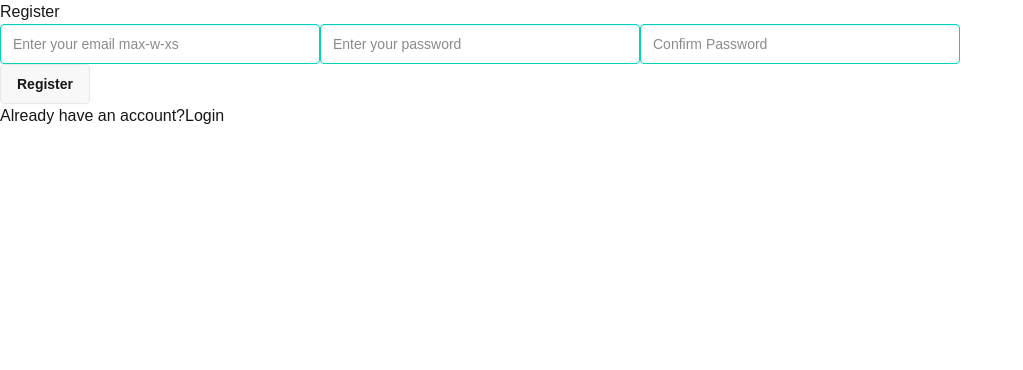
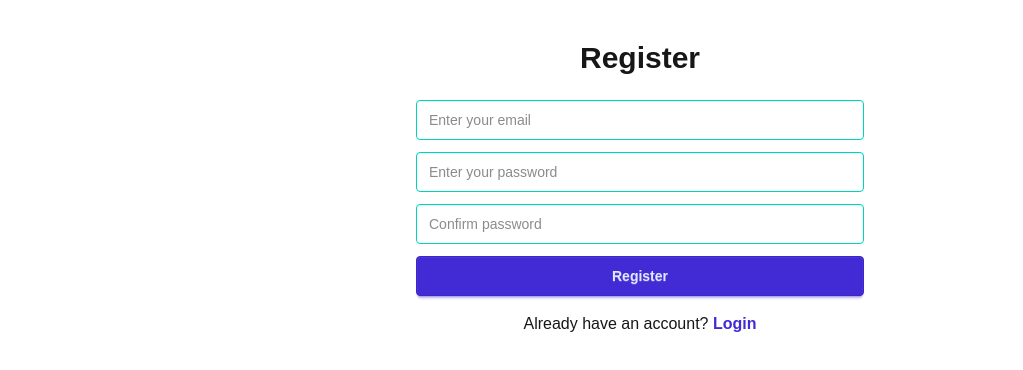
Before and after one commit to Rahul1-design/ImageKit-Video-Shop-, a Next.js app: page /register in a window 1280 px wide. Shown: the top 370 px of the page, without its empty margins (0-1023 px from the left). Built offline with nearby package versions, Linux system fonts and the light colour scheme; no server answers; what @imagekit/next would draw is missing.

Commit message:
Enhance registration page with improved styling and layout

```diff
--- /dev/null
+++ b/app/login/page.tsx
@@ -0,0 +1 @@
+"use client"
--- a/app/register/page.tsx
+++ b/app/register/page.tsx
@@ -38,27 +38,49 @@ const page = () => {
         }
     }
     return (
-        <div className=''>
-            <h1>Register</h1>
+        <div className="container mx-auto px-4 py-10">
+            <h1 className="font-bold text-3xl mb-6 text-center">Register</h1>
+
             <form onSubmit={handleSubmit}>
-                <div className=''>
+                <div className="max-w-md mx-auto space-y-3">
+                    <input
+                        className="input input-accent w-full"
+                        type="email"
+                        placeholder="Enter your email"
+                        value={email}
+                        onChange={(e) => setEmail(e.target.value)}
+                    />
 
-                    <input className='input input-accent ' type="email" placeholder='Enter your email max-w-xs' value={email} onChange={(e) => setEmail(e.target.value)} />
+                    <input
+                        className="input input-accent w-full"
+                        type="password"
+                        placeholder="Enter your password"
+                        value={password}
+                        onChange={(e) => setPassword(e.target.value)}
+                    />
 
-                    <input className='input input-accent max-w-xs' type="password" placeholder='Enter your password' value={password} onChange={(e) => setPassword(e.target.value)} />
+                    <input
+                        className="input input-accent w-full"
+                        type="password"
+                        placeholder="Confirm password"
+                        value={confirmPassword}
+                        onChange={(e) => setConfirmPassword(e.target.value)}
+                    />
 
-                    <input className='input input-accent max-w-xs' type="password" placeholder='Confirm Password' value={confirmPassword} onChange={(e) => setConfirmPassword(e.target.value)} />
+                    <button className="btn btn-primary w-full">
+                        Register
+                    </button>
                 </div>
+            </form>
 
-                <button className='btn' type='submit'>Register</button>
-            </form>
-            <div>
-                <p>
-                    Already have an account?
-                    <a href="/login">Login</a>
-                </p>
-            </div>
+            <p className="text-center mt-4">
+                Already have an account?{" "}
+                <a href="/login" className="text-primary font-semibold hover:underline">
+                    Login
+                </a>
+            </p>
         </div>
+
     )
 }
 
```
